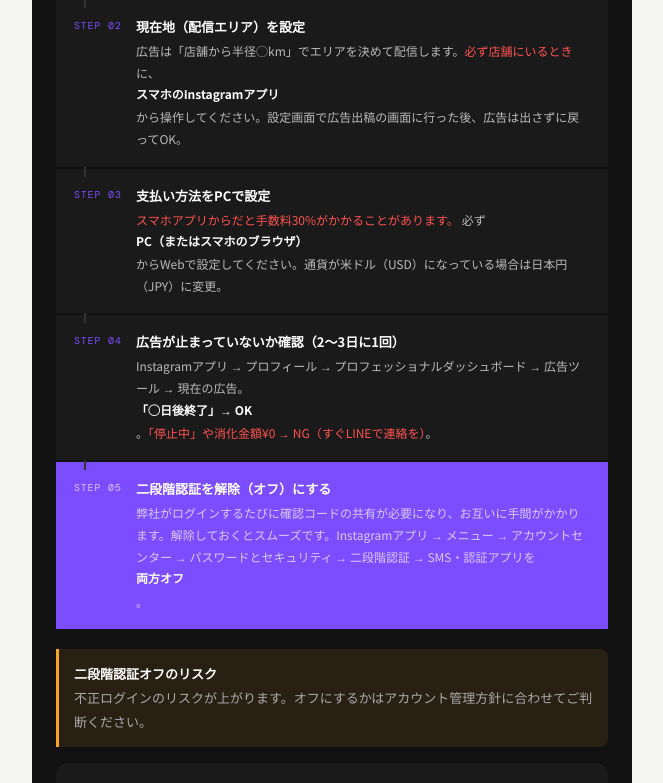
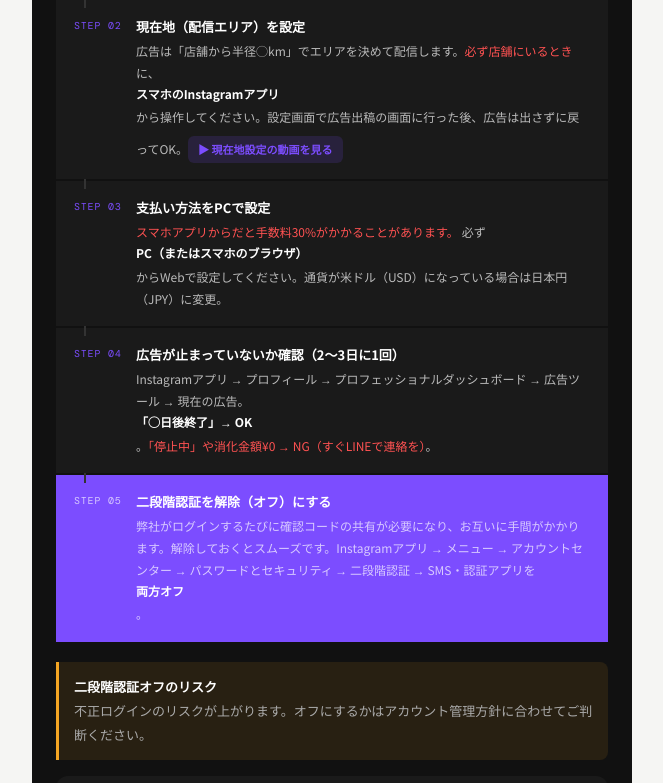
Before and after one commit to shittoruad-gif/ig-ad-guide, a Next.js app: page / in a window 1280 px wide. Shown: the part 3127-3910 px from the top of the page, without its empty margins (308-971 px from the left). Built offline with nearby package versions, Linux system fonts and the light colour scheme.

Commit message:
S3: 現在地設定のYouTube動画リンク追加

```diff
--- a/src/components/slides/S3.tsx
+++ b/src/components/slides/S3.tsx
@@ -20,6 +20,7 @@ export default function S3() {
           <div className="flow-text">
             <strong>現在地（配信エリア）を設定</strong>
             <span style={{ fontSize: "12px", color: "rgba(255,255,255,.7)" }}>広告は「店舗から半径◯km」でエリアを決めて配信します。<span style={{ color: "#FF5252" }}>必ず店舗にいるとき</span>に、<strong style={{ color: "white" }}>スマホのInstagramアプリ</strong>から操作してください。設定画面で広告出稿の画面に行った後、広告は出さずに戻ってOK。</span>
+            <a href="https://youtu.be/LXgxH8Xd1oA" target="_blank" rel="noopener noreferrer" style={{ display: "inline-flex", alignItems: "center", gap: "6px", marginTop: "8px", fontSize: "11px", color: "var(--accent)", fontWeight: 700, textDecoration: "none", background: "rgba(124,77,255,.15)", padding: "4px 10px", borderRadius: "6px" }}>{"▶ 現在地設定の動画を見る"}</a>
           </div>
         </div>
         <div className="flow-step">
```
